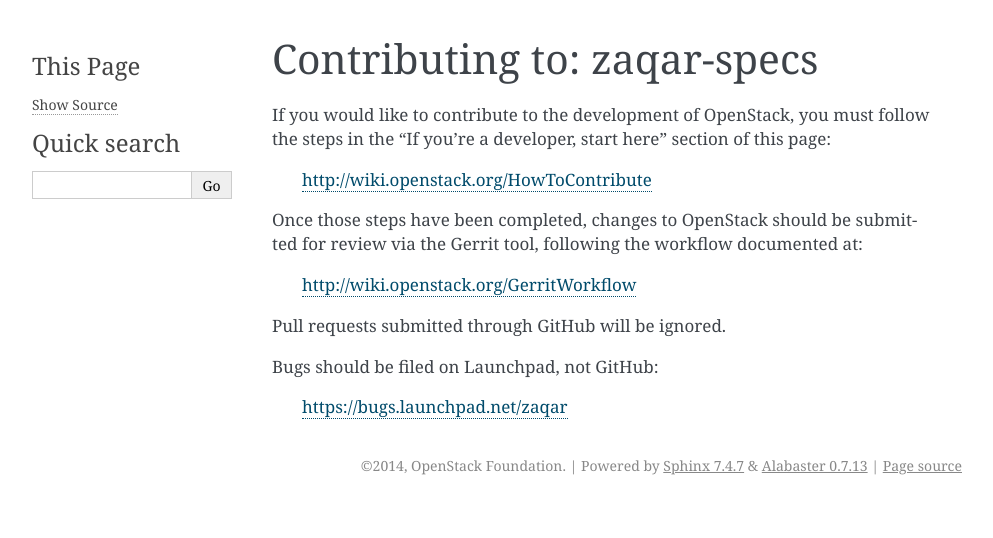
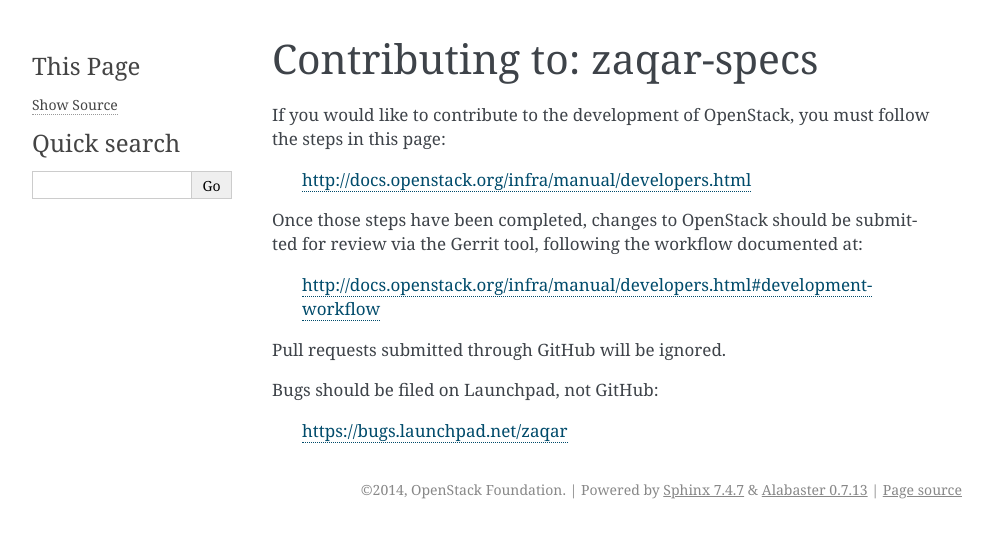
Before and after one commit to openstack/zaqar-specs, a Sphinx documentation site: the page built from doc/source/contributing.rst, in a window 1280 px wide. Shown: the top 538 px of the page, without its empty margins (148-1141 px from the left). Built offline with Sphinx 7.4.7, drawn with Linux system fonts in a browser that asks for light colours.

Commit message:
Workflow documentation is now in infra-manual
Replace URLs for workflow documentation to appropriate parts of the
OpenStack Project Infrastructure Manual.

Change-Id: I19aea934526bd6210fdd984f03e43fb484e65741

```diff
--- a/doc/source/contributing.rst
+++ b/doc/source/contributing.rst
@@ -3,16 +3,15 @@
 =============================================
 
 If you would like to contribute to the development of OpenStack,
-you must follow the steps in the "If you're a developer, start here"
-section of this page:
+you must follow the steps in this page:
 
-   http://wiki.openstack.org/HowToContribute
+   http://docs.openstack.org/infra/manual/developers.html
 
 Once those steps have been completed, changes to OpenStack
 should be submitted for review via the Gerrit tool, following
 the workflow documented at:
 
-   http://wiki.openstack.org/GerritWorkflow
+   http://docs.openstack.org/infra/manual/developers.html#development-workflow
 
 Pull requests submitted through GitHub will be ignored.
 
```
Also changed, not shown: CONTRIBUTING.rst (+3 -4 lines).
